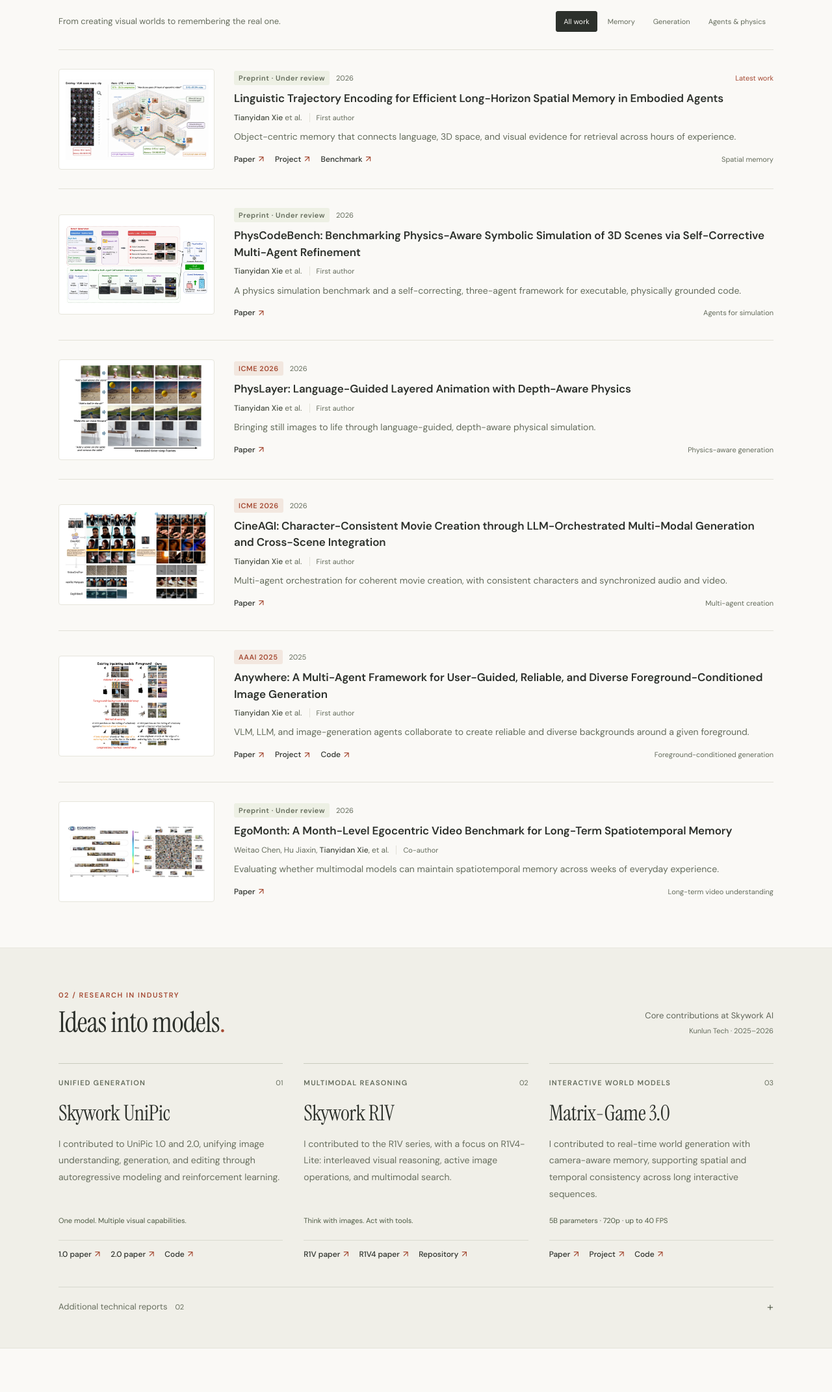
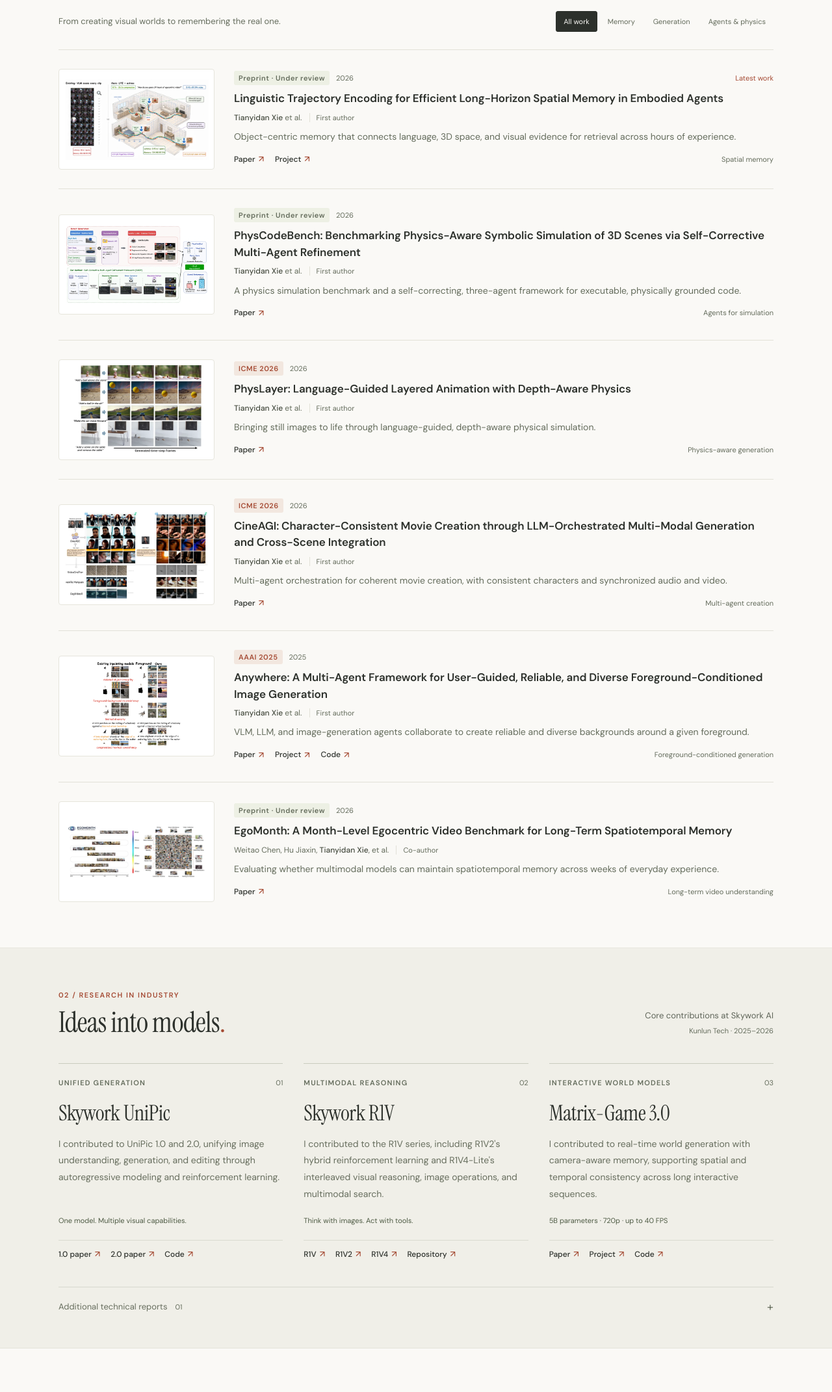
Before and after one commit to Sealical/sealical.github.io, a plain HTML site: page index.html in a window 1280 px wide. Shown: the part 876-3018 px from the top of the page at 65% size. Drawn offline with Linux system fonts and the light colour scheme.

Commit message:
Update LTE links and feature Skywork R1V2 in industry research

```diff
--- a/index.html
+++ b/index.html
@@ -344,12 +344,6 @@
                   rel="noopener noreferrer"
                   target="_blank"
                   >Project <span aria-hidden="true">↗</span></a
-                ><a
-                  aria-label="lte benchmark"
-                  href="https://sealical.github.io/st-mem/benchmark/"
-                  rel="noopener noreferrer"
-                  target="_blank"
-                  >Benchmark <span aria-hidden="true">↗</span></a
                 ><span class="paper-keyword">Spatial memory</span>
               </div>
             </div>
@@ -692,9 +686,9 @@
               </div>
               <h3>Skywork R1V</h3>
               <p>
-                I contributed to the R1V series, with a focus on R1V4-Lite:
-                interleaved visual reasoning, active image operations, and
-                multimodal search.
+                I contributed to the R1V series, including R1V2's hybrid
+                reinforcement learning and R1V4-Lite's interleaved visual
+                reasoning, image operations, and multimodal search.
               </p>
               <p class="industry-footnote">
                 Think with images. Act with tools.
@@ -705,13 +699,19 @@
                   href="https://arxiv.org/abs/2504.05599"
                   rel="noopener noreferrer"
                   target="_blank"
-                  >R1V paper <span aria-hidden="true">↗</span></a
+                  >R1V <span aria-hidden="true">↗</span></a
+                ><a
+                  aria-label="Skywork R1V2 paper"
+                  href="https://arxiv.org/abs/2504.16656"
+                  rel="noopener noreferrer"
+                  target="_blank"
+                  >R1V2 <span aria-hidden="true">↗</span></a
                 ><a
                   aria-label="Skywork R1V R1V4 paper"
                   href="https://arxiv.org/abs/2512.02395"
                   rel="noopener noreferrer"
                   target="_blank"
-                  >R1V4 paper <span aria-hidden="true">↗</span></a
+                  >R1V4 <span aria-hidden="true">↗</span></a
                 ><a
                   aria-label="Skywork R1V Repository"
                   href="https://github.com/SkyworkAI/Skywork-R1V"
@@ -760,19 +760,10 @@
           </div>
           <details class="more-reports">
             <summary>
-              Additional technical reports <span class="report-count">02</span
+              Additional technical reports <span class="report-count">01</span
               ><span aria-hidden="true" class="details-plus">+</span>
             </summary>
             <div class="report-list">
-              <a
-                href="https://arxiv.org/abs/2504.16656"
-                rel="noopener noreferrer"
-                target="_blank"
-                ><span
-                  >Skywork R1V2: Multimodal Hybrid Reinforcement Learning for
-                  Reasoning</span
-                ><span>2025 <span aria-hidden="true">↗</span></span></a
-              >
               <a
                 href="https://arxiv.org/abs/2505.07263"
                 rel="noopener noreferrer"
```
